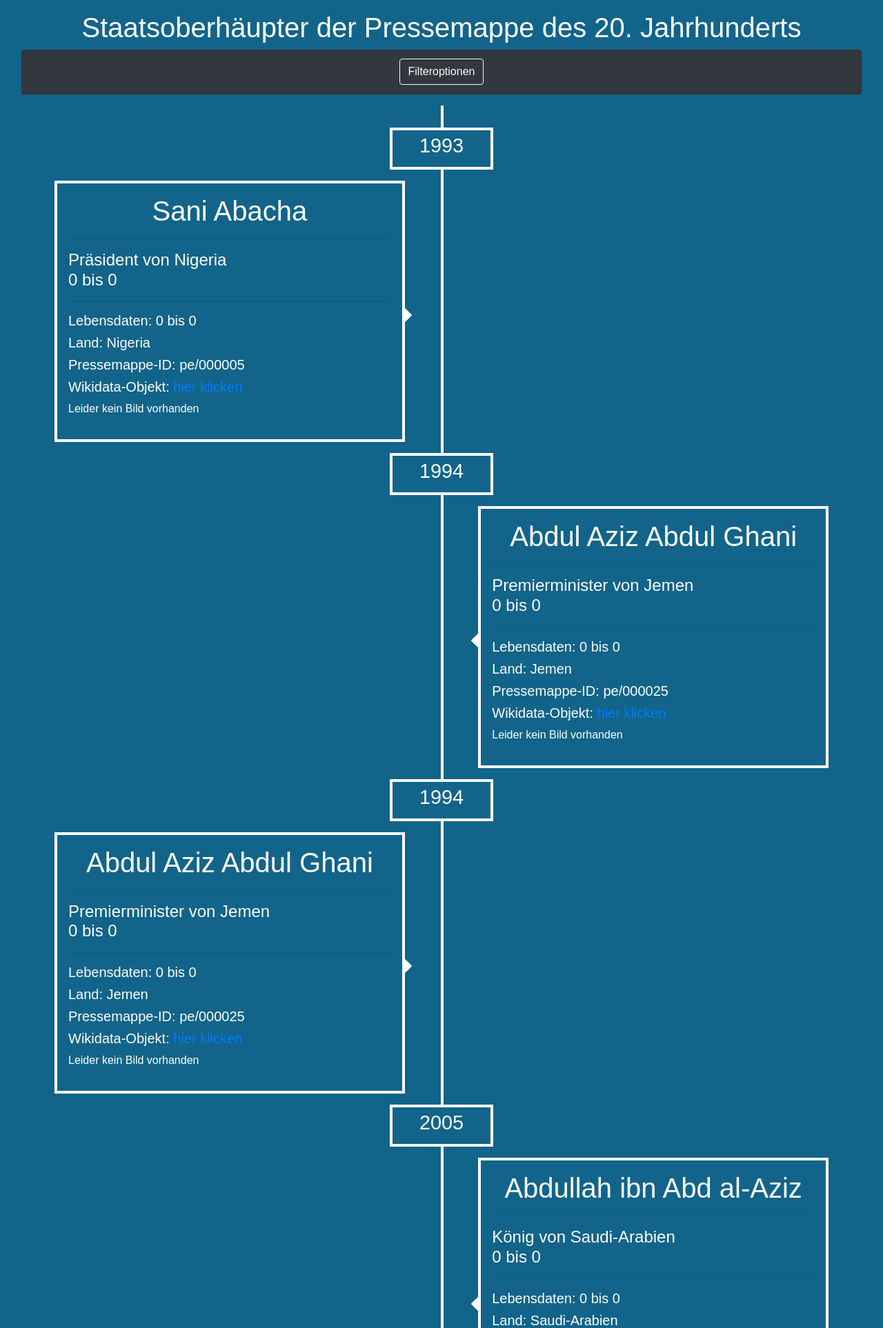
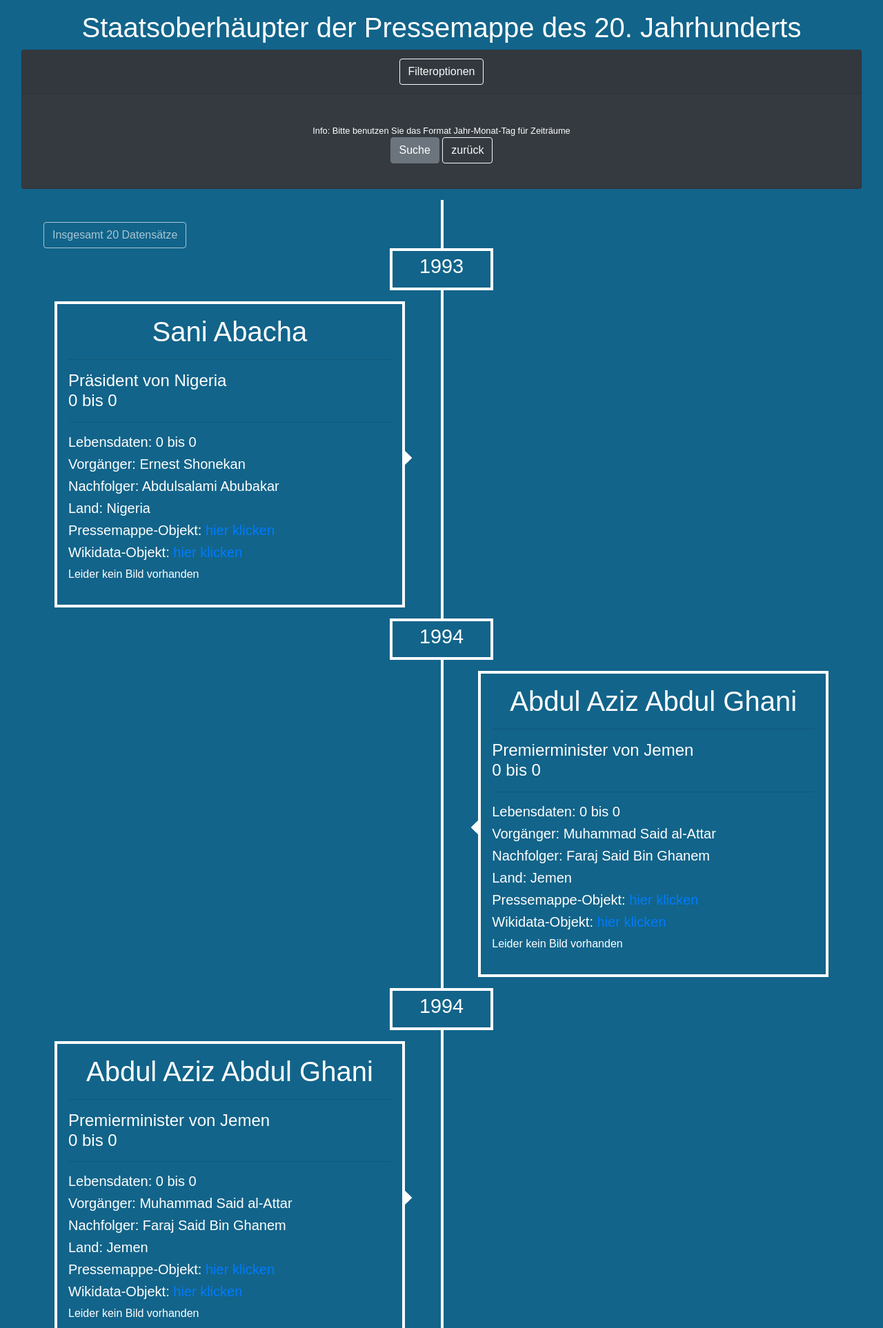
Before and after one commit to julstan/projectPressemappe20, a Django app: template Pressemappe/timeline/templates/timeline/timeline.html in a window 1280 px wide. Shown: the top 1926 px of the page at 69% size. Run offline with Django 3.2, Linux system fonts and the light colour scheme; data comes from the database, SQL or seed files in the repository; the template is opened without the code that fills it: values that come from a table or form of the project are taken from there, most other values are stand-ins (such as "Sample title", 1, 10 or a date in 2020); some libraries are stand-ins or nearby versions.

Commit message:
collapse Verbessert, Filter erweitert auch Dropdown, Zurück Button, PM20 ID Verlinkt, Nachfolger, Vorgänger ergänzt, Feature Suchergebnisse auch fertig

```diff
--- a/Pressemappe/timeline/templates/timeline/timeline.html
+++ b/Pressemappe/timeline/templates/timeline/timeline.html
@@ -11,18 +11,23 @@
                     <button class="btn btn-outline-light" type="button" data-toggle="collapse" data-target="#collapseFilter" aria-expanded="true" aria-controls="collapseFilter">
                         Filteroptionen
                     </button>
+                    <!-- falls man den Button nicht in der vollen Länge haben möchte, dann aria-expanded="false"-->
                 </div>
-                <div class="collapse" id="collapseFilter">
+                <div class="collapse show" id="collapseFilter">
                     <div class="card-body">
                     <form method="get">
                         {{myFilter.form}} <!--{{myFilter.form|linebreaks}}-->
                         <br>
                         <!--<small>Eingabeformat: Jahr-Monat-Tag (z.B. 1900-03-22)</small><br>-->
+                        <small>Info: Bitte benutzen Sie das Format Jahr-Monat-Tag für Zeiträume
+                            </small>
+                        <br>
+                        <button class="btn btn-secondary" type="submit" data-toggle="tooltip" data-placement="bottom"
+                                title="Suchfilter können kombiniert werden">Suche</button>
+<a class="btn btn-outline-light" href="/timeline/show">zurück</a>
 
-                        <button class="btn btn-secondary" type="submit">Suche</button>
-                         <p>Bitte benutzen Sie das Format Jahr-Monat-Tag für Zeiträume</p>
-                        <p>Mehrere Suchfilter können in einer "Und"-Anfrage kombiniert werden</p>
                     </form>
+
                     </div>
                 </div>
             </div>
@@ -34,6 +39,7 @@
 <div class="timeline" id="myTimeline">
 
 {% if personen %}
+    <button class="btn btn-outline-light disabled" style="cursor:default;">Insgesamt {{personen.count}} Datensätze</button>
     {% for person in personen %}
     <h2 class="timeline__item timeline__item--year">{{person.position_held_startdate|slice:":4" }}</h2>
      <div class="timeline__item">
@@ -46,8 +52,14 @@
          <h4 class="center">{{person.position_held}} <br>{{person.position_held_start_EU}} bis {{person.position_held_end_EU}}</h4>
          <hr>
          <h5>Lebensdaten: {{person.birthdayEU}} bis {{person.deathdayEU}} </h5>
+         {% if person.predecessor != None %}
+             <h5>Vorgänger: {{person.predecessor}}</h5>
+         {% endif %}
+         {% if person.successor != None %}
+             <h5>Nachfolger: {{person.successor}}</h5>
+         {% endif %}
          <h5>Land: {{person.country}}</h5>
-         <h5>Pressemappe-ID: {{person.pm20id}}</h5>
+         <h5>Pressemappe-Objekt: <a href="http://webopac.hwwa.de/PresseMappe20E/Digiview_MID.cfm?mid=P{{person.pm20id|slice:'3:'}}" target="_blank">hier klicken</a></h5>
          <h5>Wikidata-Objekt: <a href={{person.wikidata_object}} target="_blank">hier klicken</a></h5>
          <div class="center">
          {% if person.picture != None %}
@@ -59,9 +71,10 @@
 
 
      </div>
+
     {% endfor %}
 {% else %}
-    <p>Keine Daten</p>
+    <p class="btn btn-outline-light disabled" style="cursor:default;">Keine Suchergebnisse</p>
 {% endif %}
 
 </div>
```
Also changed, not shown: Pressemappe/timeline/filters.py (+30 -5 lines), Pressemappe/timeline/views.py (line endings or trailing spaces).
